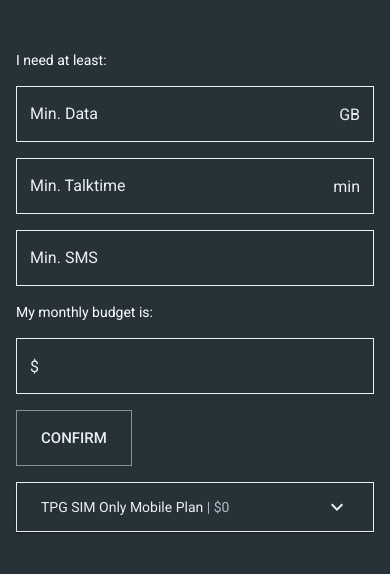
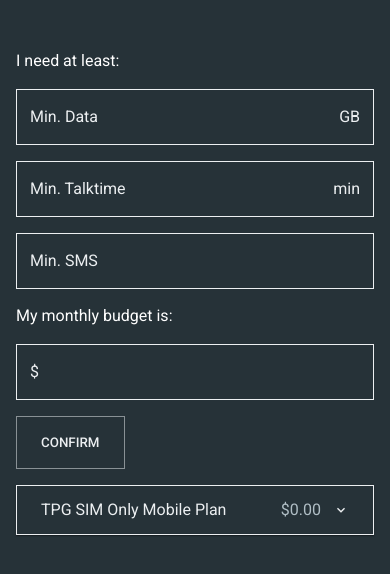
Before and after one commit to keanekwa/sg-mobile-plans, a React (Create React App) app: page / in a window 390 px wide. Both pictures are taken after a click on the button "CONFIRM". Shown: the top 574 px of the page. Built offline with nearby package versions, Linux system fonts and the light colour scheme.

Commit message:
Price align right (responsive also)

```diff
--- a/src/components/Result.js
+++ b/src/components/Result.js
@@ -1,8 +1,18 @@
 import React from 'react';
-import { Box, ExpansionPanel, ExpansionPanelSummary, ExpansionPanelDetails, Fade } from '@material-ui/core';
+import { Box, ExpansionPanel, ExpansionPanelDetails, Fade } from '@material-ui/core';
+import MuiExpansionPanelSummary from '@material-ui/core/ExpansionPanelSummary';
 import ExpandMoreIcon from '@material-ui/icons/ExpandMore';
 import { withStyles } from '@material-ui/core/styles';
 import { blueGrey } from '@material-ui/core/colors/';
+
+const ExpansionPanelSummary = withStyles({
+  root: {
+    padding: '0 1.5rem',
+  },
+  content: {
+    display: 'block',
+  },
+})(MuiExpansionPanelSummary);
 
 const styles = theme => ({
   ExpansionPanel: {
@@ -14,17 +24,19 @@
   ExpandMoreIcon: {
     color: blueGrey[50],
   },
-  ExpansionPanelSummary: {
-    padding: '0 1.5rem',
+  ExpansionPanelSummaryLeft: {
+    float: 'left',
+    maxWidth: '70%',
+  },
+  ExpansionPanelSummaryRight: {
+    color: blueGrey[200],
+    float: 'right',
   },
   ExpansionPanelDetails: {
     backgroundColor: blueGrey[800],
     padding: '1.5rem',
     flexDirection: 'column',
   },
-  price: {
-    color: blueGrey[200],
-  }
 });
 
 const Result = props => {
@@ -47,7 +59,8 @@
     <Fade in={true} timeout={1000} mountOnEnter unmountOnExit style={{ transitionDelay: `${props.delay}ms` }}>
       <ExpansionPanel square={true} className={classes.ExpansionPanel}>
         <ExpansionPanelSummary className={classes.ExpansionPanelSummary} disableRipple={false} disableTouchRipple={false} expandIcon={<ExpandMoreIcon className={classes.ExpandMoreIcon}/>}>
-          {props.telco} {props.planName} <Box className={classes.price}>&nbsp;| ${props.price % 1 === 0 ? props.price : props.price.toFixed(2)}</Box>
+          <Box className={classes.ExpansionPanelSummaryLeft}>{props.telco} {props.planName}</Box>
+          <Box className={classes.ExpansionPanelSummaryRight}>${props.price.toFixed(2)}</Box>
         </ExpansionPanelSummary>
         <ExpansionPanelDetails className={classes.ExpansionPanelDetails}>
           <Box>
--- a/src/index.js
+++ b/src/index.js
@@ -20,6 +20,7 @@
   },
   typography: {
     fontFamily: 'Roboto, Helvetica, Arial, sans-serif',
+    fontSize: '1rem',
   },
   overrides: {
     MuiButton: {
```
